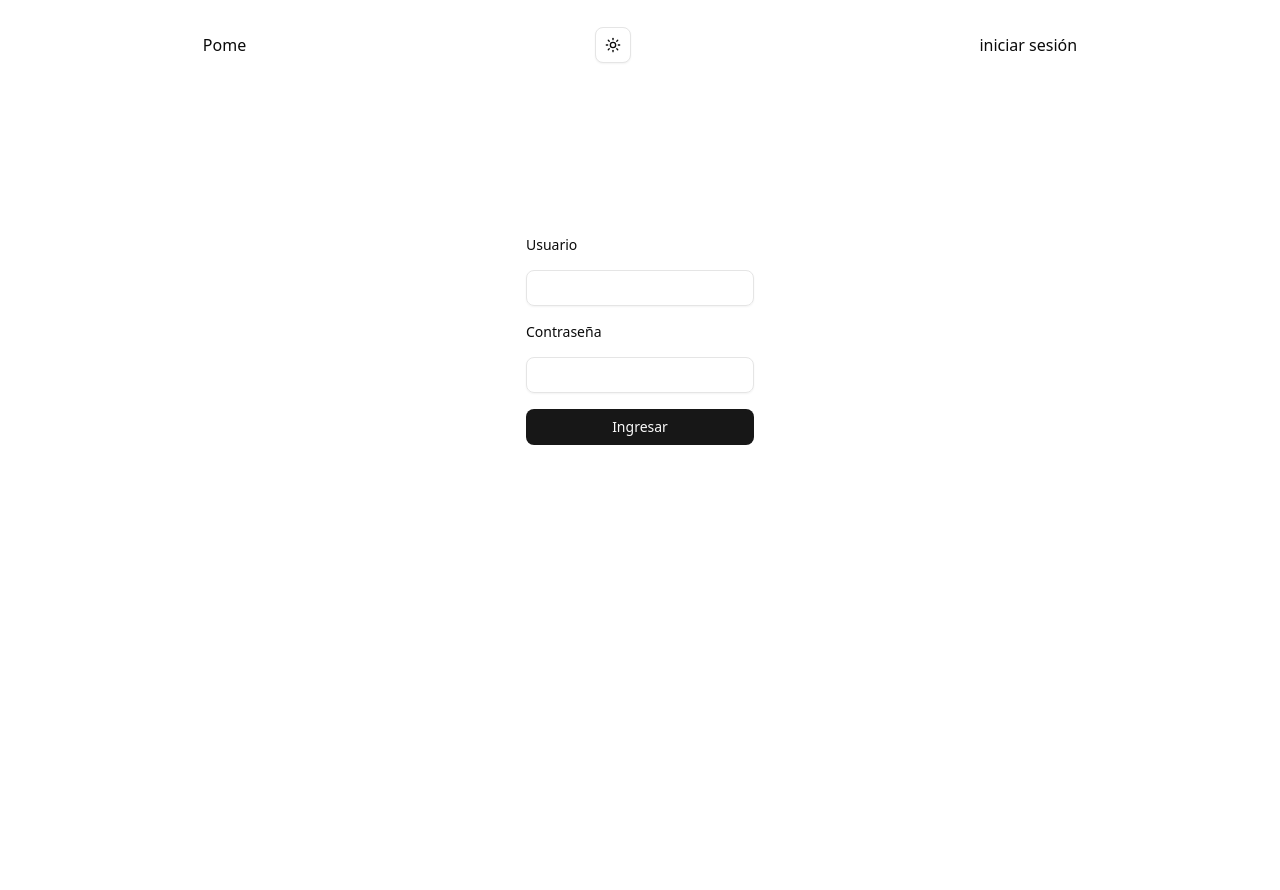
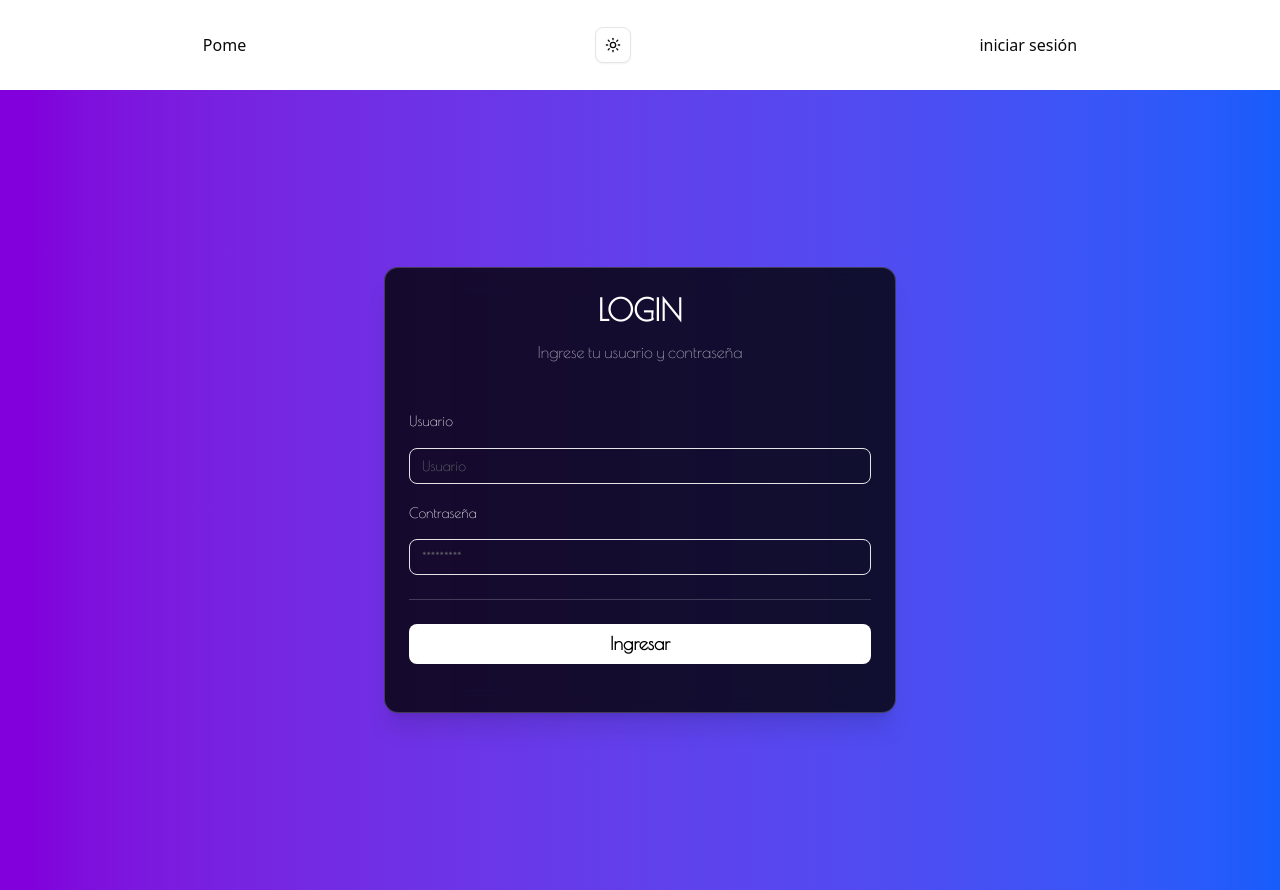
Before and after one commit to emamendoza/poma-dashboard, a Next.js app: page /auth in a window 1280 px wide. Before the commit the page ends 800 px from the top, so only its background shows below. Built offline with nearby package versions, Linux system fonts and the light colour scheme.

Commit message:
style (au) - Cambio de estilo a login mas cambio de fuente.

```diff
--- a/src/app/(root)/auth/_components/login-form/loginForm.tsx
+++ b/src/app/(root)/auth/_components/login-form/loginForm.tsx
@@ -1,5 +1,13 @@
 "use client";
 import { Button } from "@/ui/components/button";
+import {
+  Card,
+  CardContent,
+  CardDescription,
+  CardHeader,
+  CardTitle,
+} from "@/ui/components/card";
+import { Separator } from "@/ui/components/separator";
 import { zodResolver } from "@hookform/resolvers/zod";
 import { useForm } from "react-hook-form";
 import { FormFieldAuth } from "../formFieldAuth";
@@ -17,11 +25,37 @@ export const LoginForm = () => {
   const onSubmit = (data: any) => console.log(data);
 
   return (
-    <form onSubmit={handleSubmit(onSubmit)} className="space-y-4">
+    <Card
+      className="
+        w-full max-w-lg
+        mx-auto
+        bg-black/80 backdrop-blur-md
+        border border-white/20
+        text-white
+        shadow-xl
+        rounded-xl
+        font-['Poiret_One',sans-serif]
+      "
+    >
+      <CardHeader className="space-y-1 text-center pb-5 sm:pb-6">
+        <CardTitle className="text-2xl sm:text-3xl font-bold uppercase">
+          Login
+        </CardTitle>
+        <CardDescription className="text-white/70 text-sm sm:text-base">
+          Ingrese tu usuario y contraseña
+        </CardDescription>
+      </CardHeader>
+
+      <CardContent className="px-5 sm:px-6 pb-6">
+        <form
+          onSubmit={handleSubmit(onSubmit)}
+          className="space-y-4 sm:space-y-5"
+        >
           <FormFieldAuth
             id="username"
             label="Usuario"
             type="text"
+            placeholder="Usuario"
             {...register("username")}
             error={errors.username?.message as string}
           />
@@ -29,14 +63,25 @@ export const LoginForm = () => {
           <FormFieldAuth
             id="password"
             label="Contraseña"
+            placeholder="*********"
             type="password"
             {...register("password")}
             error={errors.password?.message as string}
           />
 
-      <Button type="submit" className="w-full">
+          <div className="relative my-5 sm:my-6">
+            <Separator className="bg-white/20" />
+          </div>
+
+          <Button
+            type="submit"
+            className="w-full bg-white text-black hover:bg-white/90 text-base sm:text-lg font-bold"
+            size="lg"
+          >
             Ingresar
           </Button>
         </form>
+      </CardContent>
+    </Card>
   );
 };
--- a/src/app/(root)/auth/page.tsx
+++ b/src/app/(root)/auth/page.tsx
@@ -1,8 +1,17 @@
+import { Poiret_One } from "next/font/google";
 import { LoginForm } from "./_components/login-form";
+
+// Configuración de la fuente (solo weight 400 disponible)
+const poiretOne = Poiret_One({
+  weight: "400", // único peso que tiene
+  subsets: ["latin"], // o ["latin-ext"] si necesitás más caracteres
+  display: "swap", // evita flash de texto invisible
+  variable: "--font-poiret-one", // crea variable CSS (opcional pero útil)
+});
 
 export default function AuthPage() {
   return (
-    <main className="flex justify-center items-center h-[500px]">
+    <main className="flex min-h-screen w-full items-center justify-center bg-gradient-to-r from-purple-700 to-blue-600 px-4 py-8 sm:px-6 sm:py-12">
       <LoginForm />
     </main>
   );
--- /dev/null
+++ b/src/ui/components/card.tsx
@@ -0,0 +1,92 @@
+import * as React from "react"
+
+import { cn } from "@/ui/lib/utils"
+
+function Card({ className, ...props }: React.ComponentProps<"div">) {
+  return (
+    <div
+      data-slot="card"
+      className={cn(
+        "bg-card text-card-foreground flex flex-col gap-6 rounded-xl border py-6 shadow-sm",
+        className
+      )}
+      {...props}
+    />
+  )
+}
+
+function CardHeader({ className, ...props }: React.ComponentProps<"div">) {
+  return (
+    <div
+      data-slot="card-header"
+      className={cn(
+        "@container/card-header grid auto-rows-min grid-rows-[auto_auto] items-start gap-2 px-6 has-data-[slot=card-action]:grid-cols-[1fr_auto] [.border-b]:pb-6",
+        className
+      )}
+      {...props}
+    />
+  )
+}
+
+function CardTitle({ className, ...props }: React.ComponentProps<"div">) {
+  return (
+    <div
+      data-slot="card-title"
+      className={cn("leading-none font-semibold", className)}
+      {...props}
+    />
+  )
+}
+
+function CardDescription({ className, ...props }: React.ComponentProps<"div">) {
+  return (
+    <div
+      data-slot="card-description"
+      className={cn("text-muted-foreground text-sm", className)}
+      {...props}
+    />
+  )
+}
+
+function CardAction({ className, ...props }: React.ComponentProps<"div">) {
+  return (
+    <div
+      data-slot="card-action"
+      className={cn(
+        "col-start-2 row-span-2 row-start-1 self-start justify-self-end",
+        className
+      )}
+      {...props}
+    />
+  )
+}
+
+function CardContent({ className, ...props }: React.ComponentProps<"div">) {
+  return (
+    <div
+      data-slot="card-content"
+      className={cn("px-6", className)}
+      {...props}
+    />
+  )
+}
+
+function CardFooter({ className, ...props }: React.ComponentProps<"div">) {
+  return (
+    <div
+      data-slot="card-footer"
+      className={cn("flex items-center px-6 [.border-t]:pt-6", className)}
+      {...props}
+    />
+  )
+}
+
+export {
+  Card,
+  CardHeader,
+  CardFooter,
+  CardTitle,
+  CardAction,
+  CardDescription,
+  CardContent,
+}
```
Lines whose indentation alone changed are shown as unchanged.
